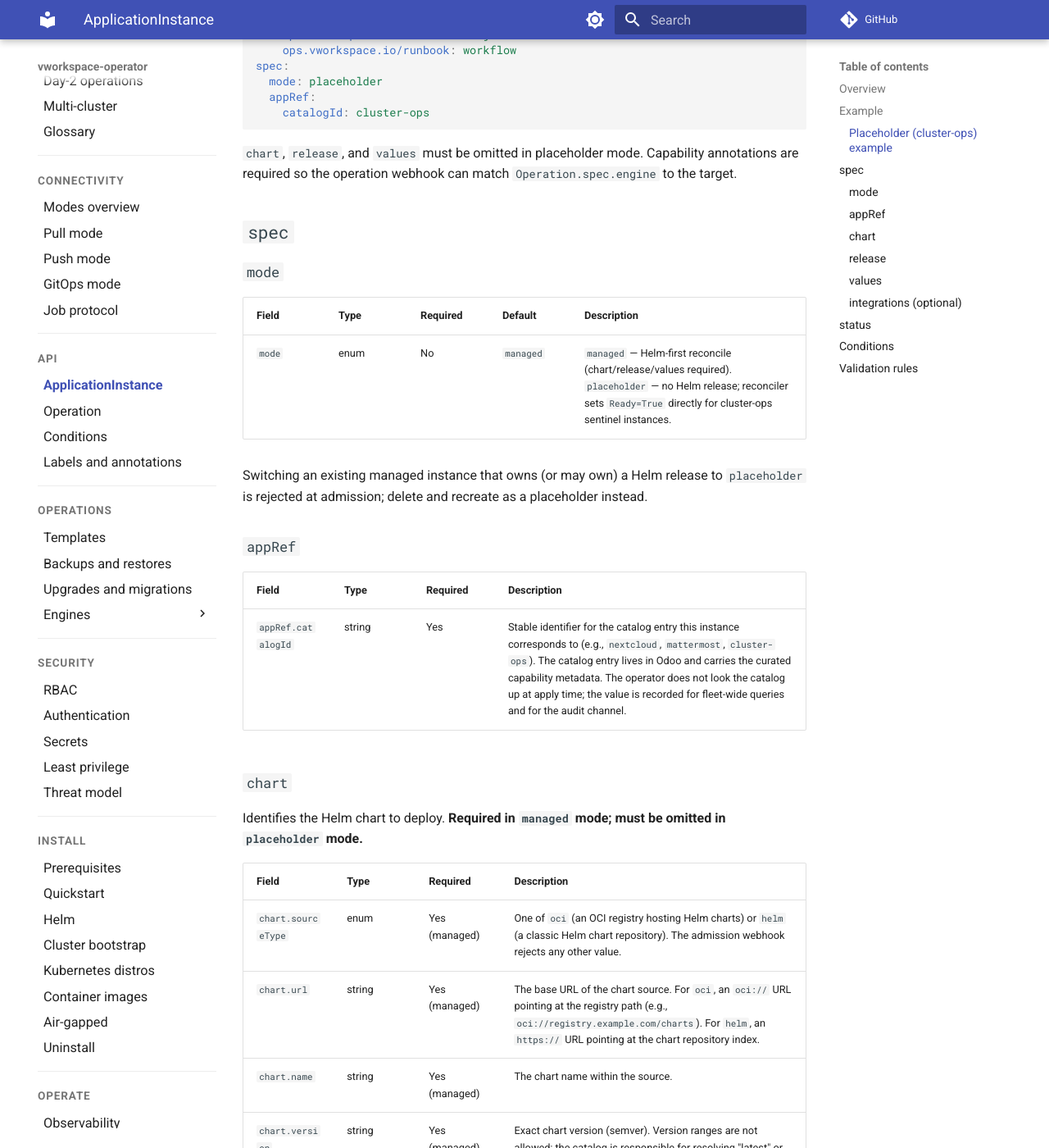
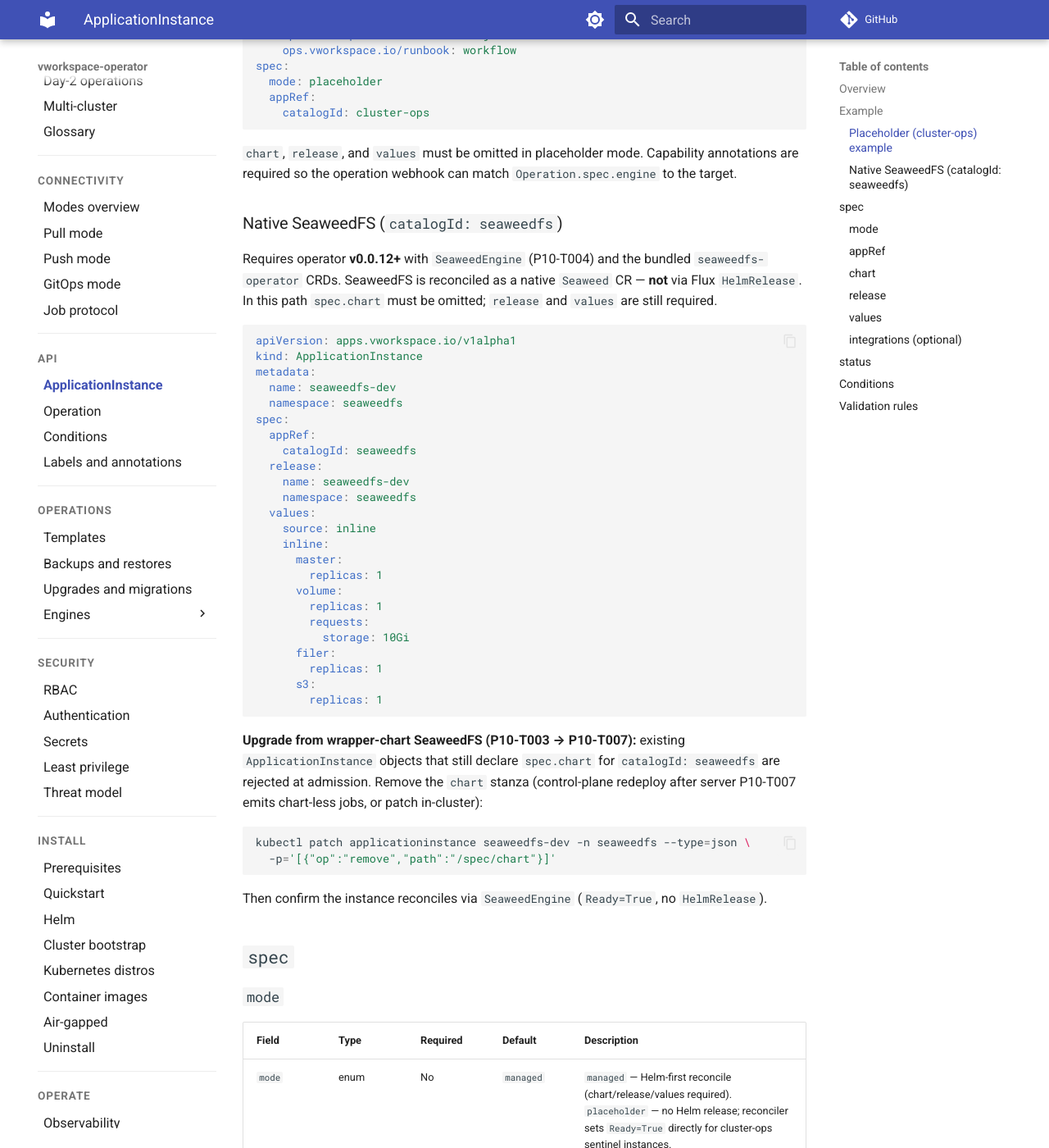
Before and after one commit to vworkspace-io/vworkspace-operator, an MkDocs documentation site: the page built from docs/api/application-instance.md, in a window 1280 px wide and 1400 px high, scrolled down 1819 px. Shown: the whole window at 82% size. Built offline with MkDocs 1.6.1 and Material for MkDocs 9.7.7, drawn with Linux system fonts in a browser that asks for light colours; comment, search, counter and statistics services are not loaded; some of the changed text lies outside the part shown.

Commit message:
docs(operator): document chart-less SeaweedFS upgrade path (P10-T007).
Add native-workload API docs, CHANGELOG entry, and validation error pointer
for removing spec.chart from legacy wrapper-chart ApplicationInstances.

````diff
--- a/docs/api/application-instance.md
+++ b/docs/api/application-instance.md
@@ -80,6 +80,46 @@ spec:
 
 `chart`, `release`, and `values` must be omitted in placeholder mode. Capability annotations are required so the operation webhook can match `Operation.spec.engine` to the target.
 
+### Native SeaweedFS (`catalogId: seaweedfs`)
+
+Requires operator **v0.0.12+** with `SeaweedEngine` (P10-T004) and the bundled `seaweedfs-operator` CRDs. SeaweedFS is reconciled as a native `Seaweed` CR — **not** via Flux `HelmRelease`. In this path `spec.chart` must be omitted; `release` and `values` are still required.
+
+```yaml
+apiVersion: apps.vworkspace.io/v1alpha1
+kind: ApplicationInstance
+metadata:
+  name: seaweedfs-dev
+  namespace: seaweedfs
+spec:
+  appRef:
+    catalogId: seaweedfs
+  release:
+    name: seaweedfs-dev
+    namespace: seaweedfs
+  values:
+    source: inline
+    inline:
+      master:
+        replicas: 1
+      volume:
+        replicas: 1
+        requests:
+          storage: 10Gi
+      filer:
+        replicas: 1
+      s3:
+        replicas: 1
+```
+
+**Upgrade from wrapper-chart SeaweedFS (P10-T003 → P10-T007):** existing `ApplicationInstance` objects that still declare `spec.chart` for `catalogId: seaweedfs` are rejected at admission. Remove the `chart` stanza (control-plane redeploy after server P10-T007 emits chart-less jobs, or patch in-cluster):
+
+```bash
+kubectl patch applicationinstance seaweedfs-dev -n seaweedfs --type=json \
+  -p='[{"op":"remove","path":"/spec/chart"}]'
+```
+
+Then confirm the instance reconciles via `SeaweedEngine` (`Ready=True`, no `HelmRelease`).
+
 ## `spec`
 
 ### `mode`
@@ -98,7 +138,7 @@ Switching an existing managed instance that owns (or may own) a Helm release to
 
 ### `chart`
 
-Identifies the Helm chart to deploy. **Required in `managed` mode; must be omitted in `placeholder` mode.**
+Identifies the Helm chart to deploy. **Required in `managed` mode for Helm-first catalog entries; must be omitted in `placeholder` mode and for native workloads such as `catalogId: seaweedfs` (see above).**
 
 | Field                | Type   | Required | Description |
 |----------------------|--------|----------|-------------|
@@ -171,6 +211,7 @@ The operator ships a validating admission webhook (`validate.applicationinstance
 - **Values exclusivity.** Exactly one of `values.inline`, `values.secretRef`, `values.configMapRef` is populated, matching `values.source`. The webhook rejects multiple or absent sources.
 - **Immutability of release identity.** `release.name` and `release.namespace` are immutable after creation. Renaming a release in place would orphan the underlying `HelmRelease`; the right move is to delete and recreate the `ApplicationInstance`.
 - **Placeholder contract.** When `spec.mode` is `placeholder`, `chart`, `release`, and `values` must be absent. Managed→placeholder updates are rejected when the instance owns or may own a Helm release.
+- **Native SeaweedFS.** When `spec.appRef.catalogId` is `seaweedfs`, `spec.chart` must be absent; `release` and `values` are required. Chart-backed SeaweedFS instances from P10-T003 must drop `spec.chart` before upgrade (see migration note above).
 - **Mode default.** Empty or unset `spec.mode` is treated as `managed` (CRD default).
 
 The webhook is strict by default. Soft warnings (deprecated chart source, deprecated integration shortcut) are surfaced as conditions on the resource rather than as admission rejections, so the operator can ship deprecations without breaking applies.
````
Also changed, not shown: CHANGELOG.md (+6 -0 lines), 1 other file.
